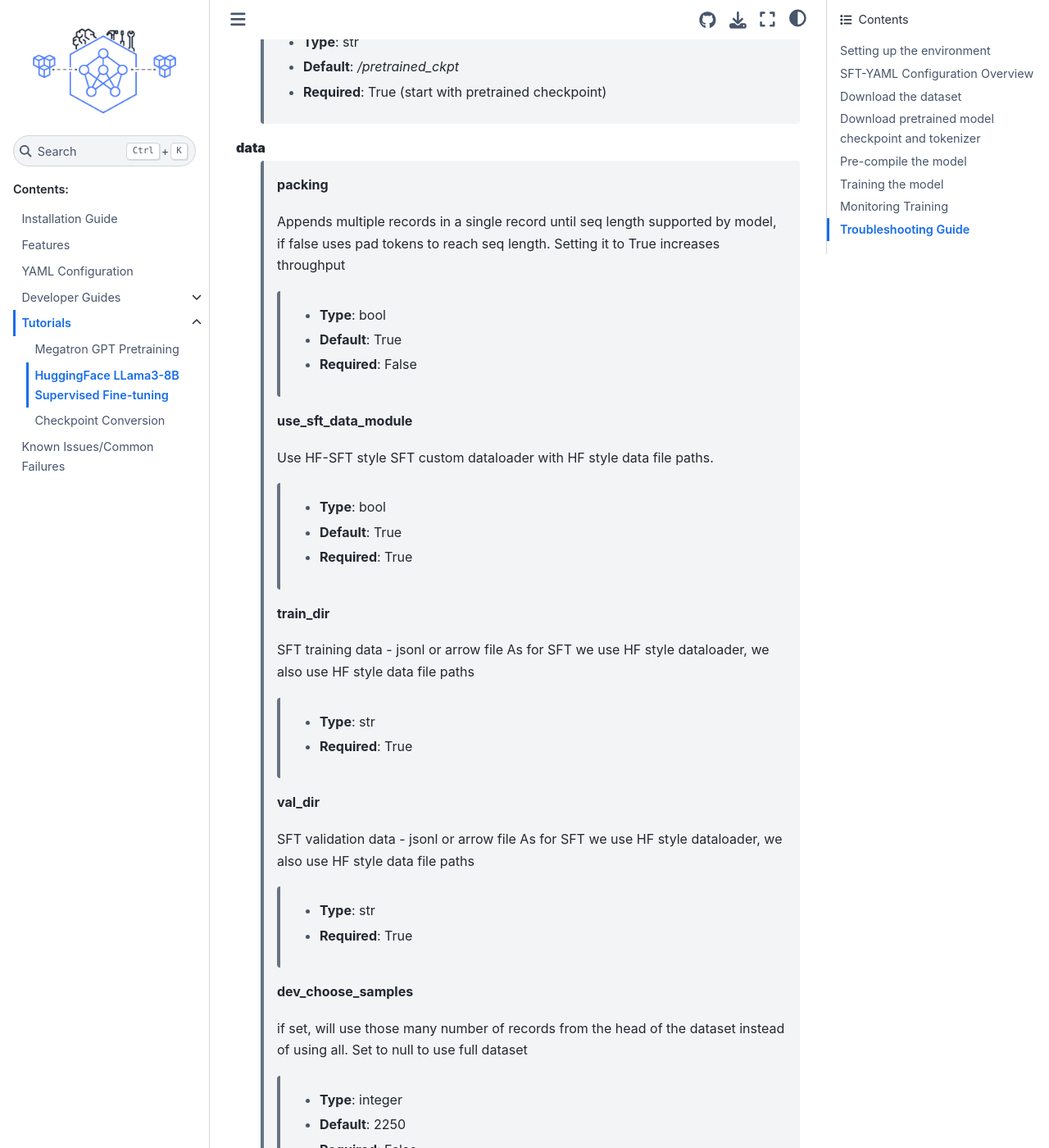
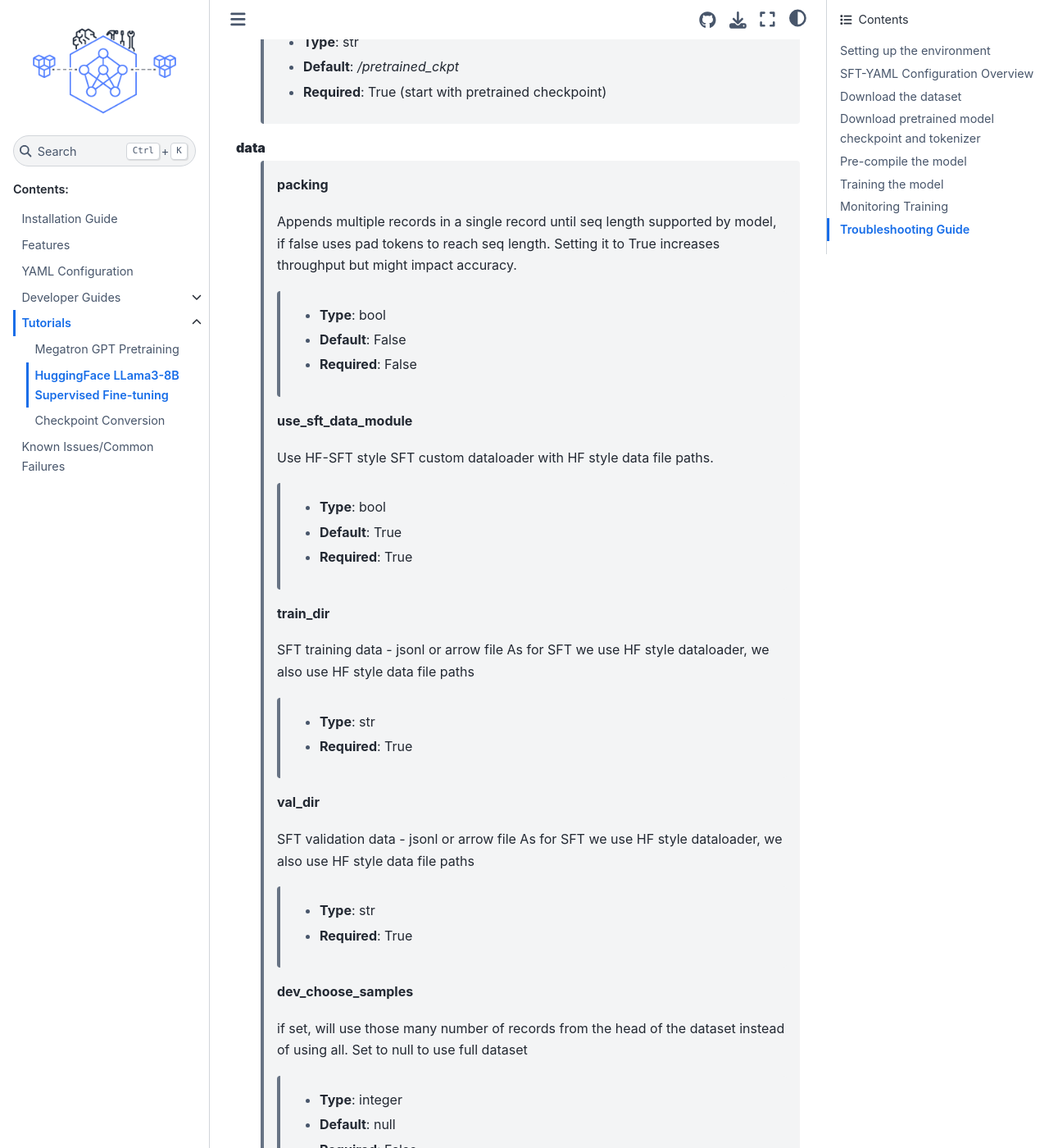
Before and after one commit to aws-neuron/neuronx-distributed-training, a Sphinx documentation site: the page built from docs/tutorials/hf_llama3_8B_SFT.rst, in a window 1280 px wide and 1400 px high, scrolled down 1639 px. Shown: the whole window at 82% size. Built offline with Sphinx 7.4.7 and the Sphinx Book theme 1.1.4, drawn with Linux system fonts in a browser that asks for light colours.

Commit message:
sft config fix
cr: https://code.amazon.com/reviews/CR-145618289

```diff
--- a/docs/tutorials/checkpoint_conversion.rst
+++ b/docs/tutorials/checkpoint_conversion.rst
@@ -37,7 +37,7 @@ Run the following commands from the ``/examples/checkpoint_conversion_scripts/``
    2. If your HF/custom checkpoint has multiple `.bin` or `.pt` files
       then merge and convert to a single file before conversion.
 
-For conversion of non-GQA based models (e.g. LLama2), just set the `--qkv_linear` argument to `False`
+For conversion of non-GQA based models (e.g. LLama2), just set the `--qkv_linear` argument to `False`.
 
 1. **HF style model**:
 
--- a/docs/tutorials/hf_llama3_8B_SFT.rst
+++ b/docs/tutorials/hf_llama3_8B_SFT.rst
@@ -67,10 +67,10 @@ You can configuring a bunch of SFT-specific and model parameters for finetuning
 
     Appends multiple records in a single record until seq length
     supported by model, if false uses pad tokens to reach seq length.
-    Setting it to True increases throughput
+    Setting it to True increases throughput but might impact accuracy.
 
         * **Type**: bool
-        * **Default**: True
+        * **Default**: False
         * **Required**: False
 
     **use_sft_data_module**
@@ -103,7 +103,7 @@ You can configuring a bunch of SFT-specific and model parameters for finetuning
     head of the dataset instead of using all. Set to null to use full dataset
 
         * **Type**: integer
-        * **Default**: 2250
+        * **Default**: null
         * **Required**: False
 
     **seq_length**
```
